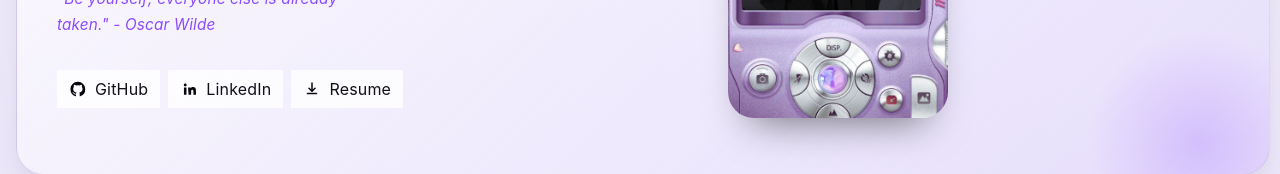
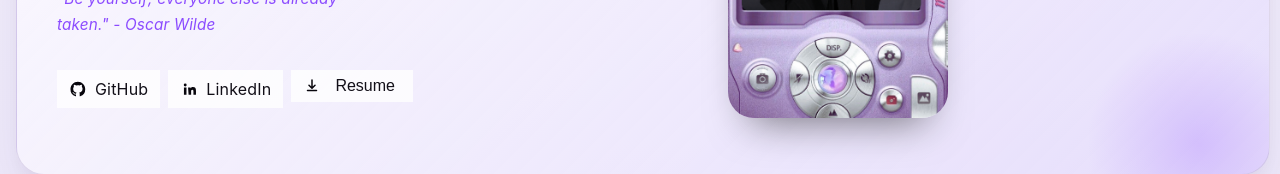
Before and after one commit to YukiHimari/Meet-Yuki-Portfolio, a React (Vite) app: page / in a window 1280 px wide. Shown: the part 431-605 px from the top of the page. Built offline with nearby package versions, Linux system fonts and the light colour scheme; a web font is replaced by a local one.

Commit message:
Added Resume download Functionality

```diff
--- a/src/App.css
+++ b/src/App.css
@@ -177,6 +177,12 @@
   font-size: 1.05rem;
   max-width: 34ch;
 }
+button{
+  background: none;
+  border: none;
+  color: var(--text-h);
+  font-size: 16px;
+}
 
 @media (max-width: 768px) {
   .about-me {
@@ -199,26 +205,6 @@
     max-width: none;
   }
 }
-/*
-.counter {
-  font-size: 16px;
-  padding: 5px 10px;
-  border-radius: 5px;
-  color: var(--accent);
-  background: var(--accent-bg);
-  border: 2px solid transparent;
-  transition: border-color 0.3s;
-  margin-bottom: 24px;
-
-  &:hover {
-    border-color: var(--accent-border);
-  }
-  &:focus-visible {
-    outline: 2px solid var(--accent);
-    outline-offset: 2px;
-  }
-} */
-
 .hero {
   position: relative;
 
--- a/src/App.tsx
+++ b/src/App.tsx
@@ -74,8 +74,8 @@ function App() {
                 LinkedIn
               </a>
             </li>
-                        <li>
-              <a href="https://www.linkedin.com/in/yuki-gunawardena/" target="_blank">
+            <li>
+              <a href="src/files/Yuki-Resume(Tech).pdf" download= "Yuki-Resume.pdf"target="_blank">
                 <svg
                   className="button-icon"
                   role="presentation"
@@ -83,7 +83,7 @@ function App() {
                 >
                   <use href="/icons.svg#download-icon"></use>
                 </svg>
-                Resume
+                <button>Resume</button>
               </a>
             </li>
           </ul>
```
Also changed, not shown: 1 other file (tests, documents, lock files or other folders).
